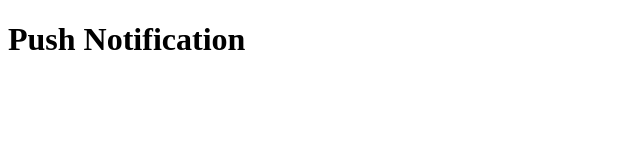
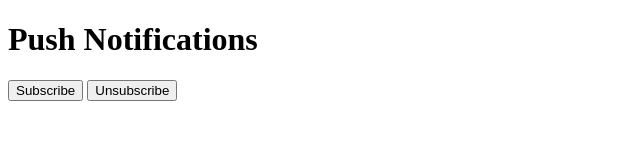
Before and after one commit to WStrellis/node_push, a website: page client/index.html in a window 1280 px wide. Shown: the whole page, without its empty margins (0-640 px from the left). Drawn offline with Linux system fonts and the light colour scheme.

Commit message:
made some buttons

```diff
--- a/client/client.js
+++ b/client/client.js
@@ -135,9 +135,10 @@ async function configurePushWorker() {
     }
 }
 
+const subscriptionDiv = document.querySelector("#subscription-status-div")
 // check if the service worker can work in the current browser
 if ('serviceWorker' in navigator && 'PushManager' in window) {
     console.log('Service Worker and Push is supported')
-
+    subscriptionDiv.classList.remove("d-none")
     configurePushWorker()
 }
--- /dev/null
+++ b/client/index.css
@@ -0,0 +1,3 @@
+.d-none{
+    display: none;
+}
--- a/client/index.html
+++ b/client/index.html
@@ -4,10 +4,16 @@
     <meta charset="UTF-8">
     <meta http-equiv="X-UA-Compatible" content="IE=edge">
     <meta name="viewport" content="width=device-width, initial-scale=1.0">
-    <title>Push Notification using Node</title>
+    <link href="index.css" rel="stylesheet">
+    <title>Push Notifications using Node</title>
 </head>
 <body>
-    <h1>Push Notification</h1>
+    <h1>Push Notifications</h1>
+    <div id="subscription-status-div" class="d-none">
+        <p id="subscription-status"></p>
+    <button id="subscribe-btn">Subscribe</button>
+    <button id="unsubscribe-btn">Unsubscribe</button>
+</div>
 
     <script type="module" src="client.js"></script>
 </body>
```
